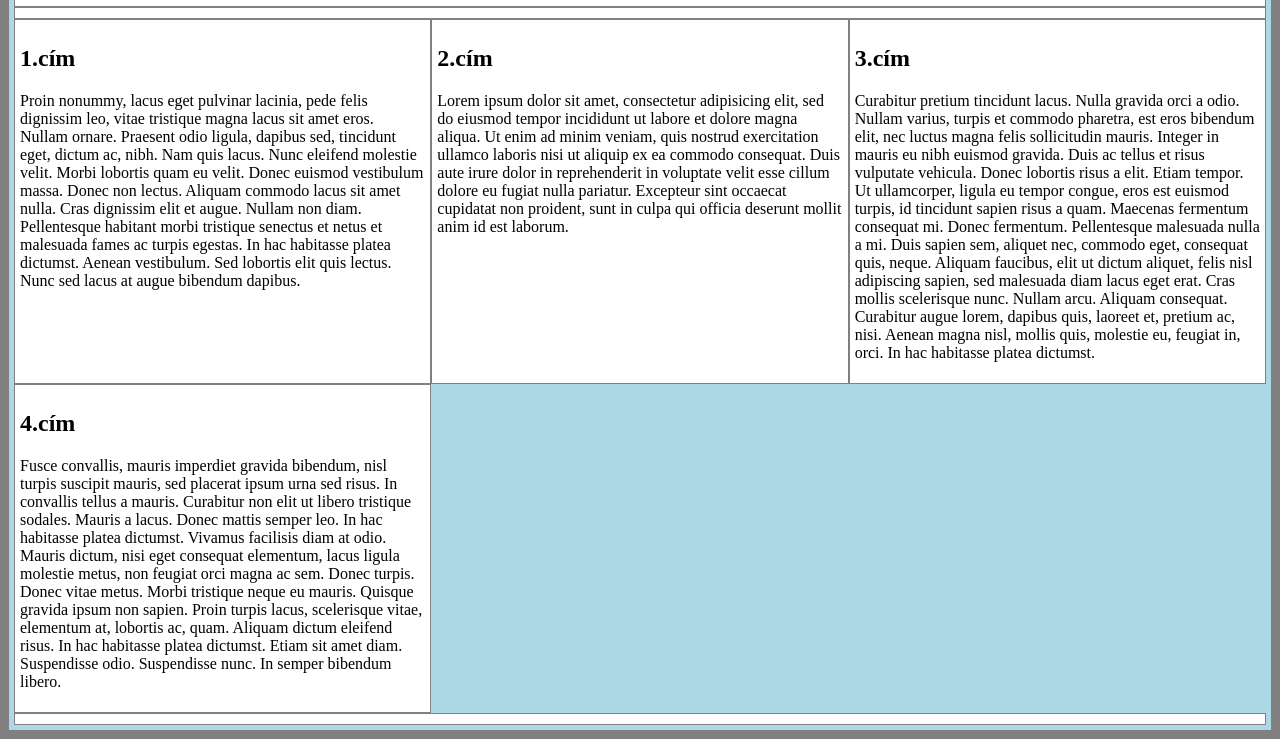
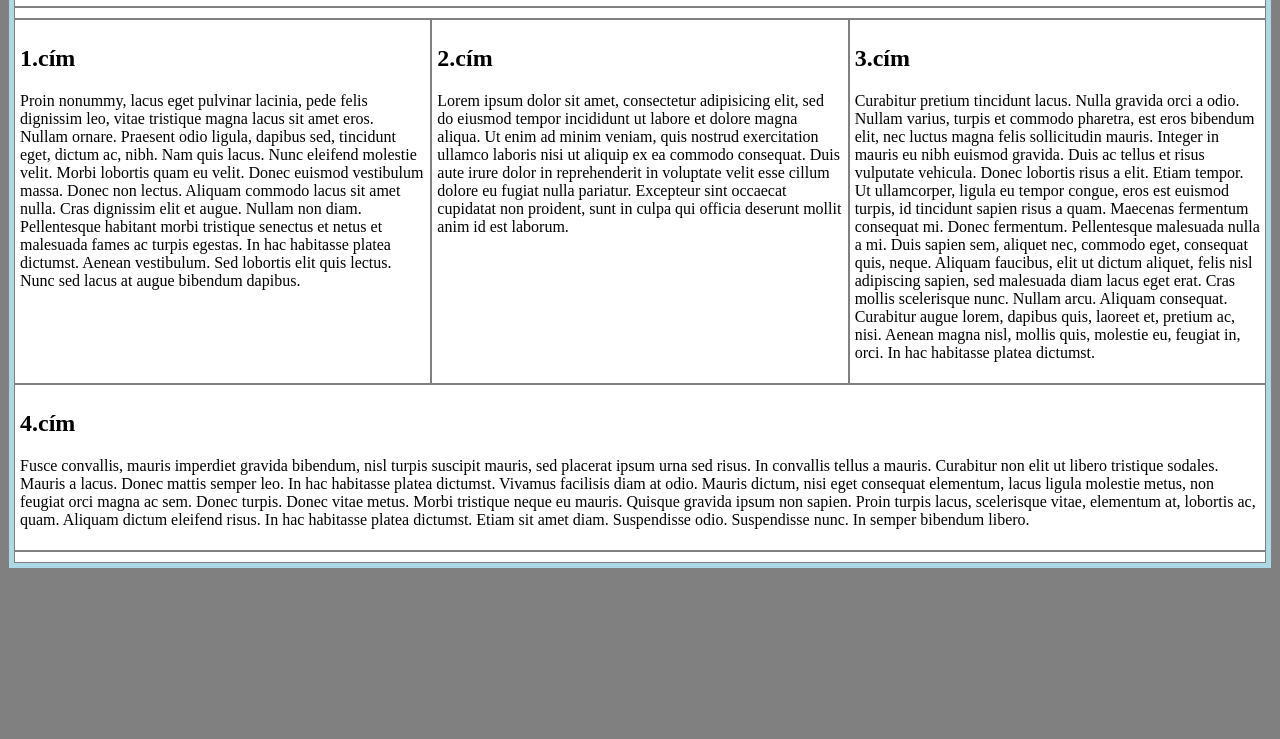
Before and after one commit to bibor-01/flexbox, a plain HTML site: page index.html in a window 1280 px wide. Shown: the part 99-838 px from the top of the page. After the commit the page ends 800 px from the top, so only its background shows below. Drawn offline with Linux system fonts and the light colour scheme.

Commit message:
flexboxos oldal szerkezet kialakitása

```diff
--- a/stilus.css
+++ b/stilus.css
@@ -24,5 +24,5 @@ header,nav,footer{
 
 }
 article{
-    width: 33.33333%;
+    flex:1 0 calc(33.33333% - 10px);
 }
```
